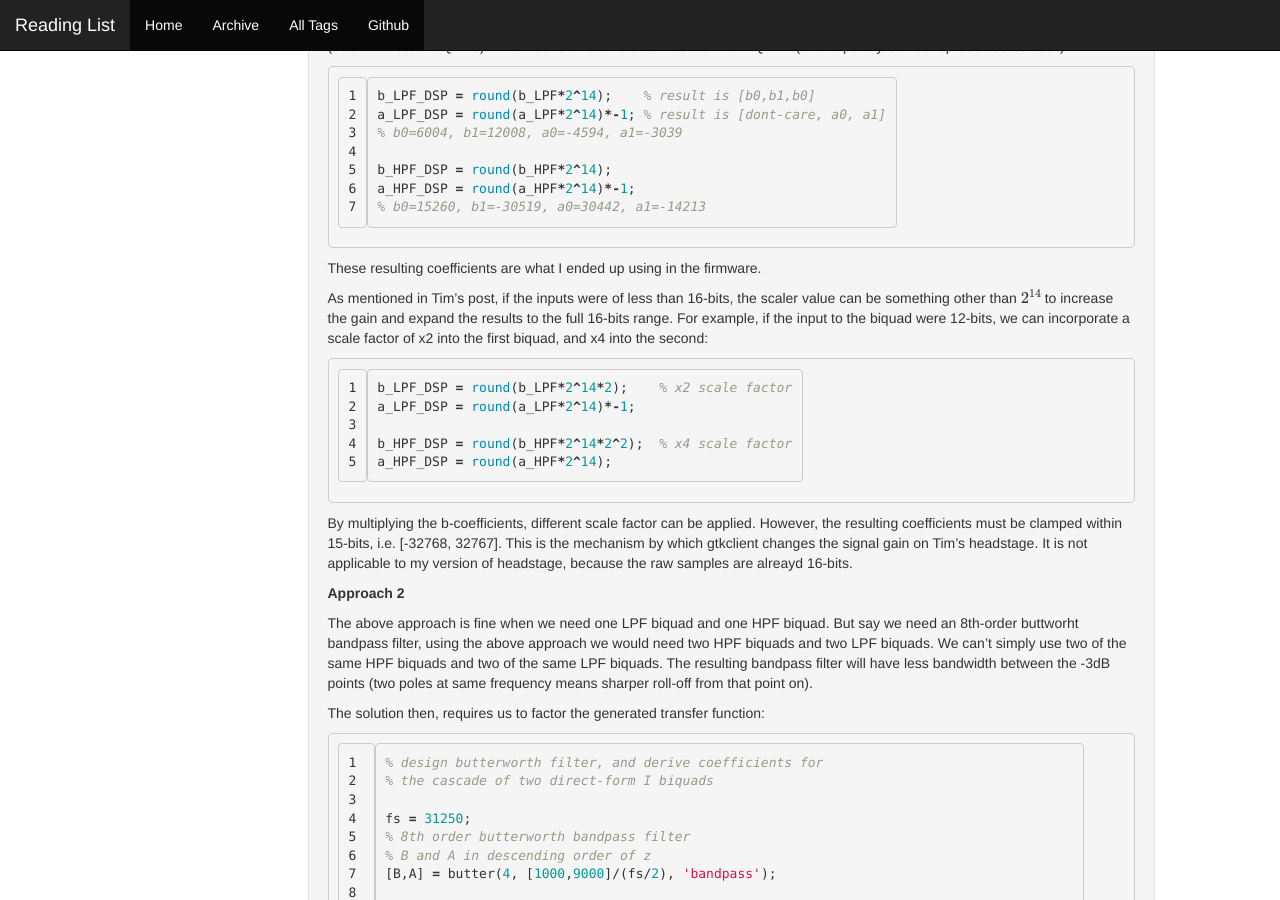
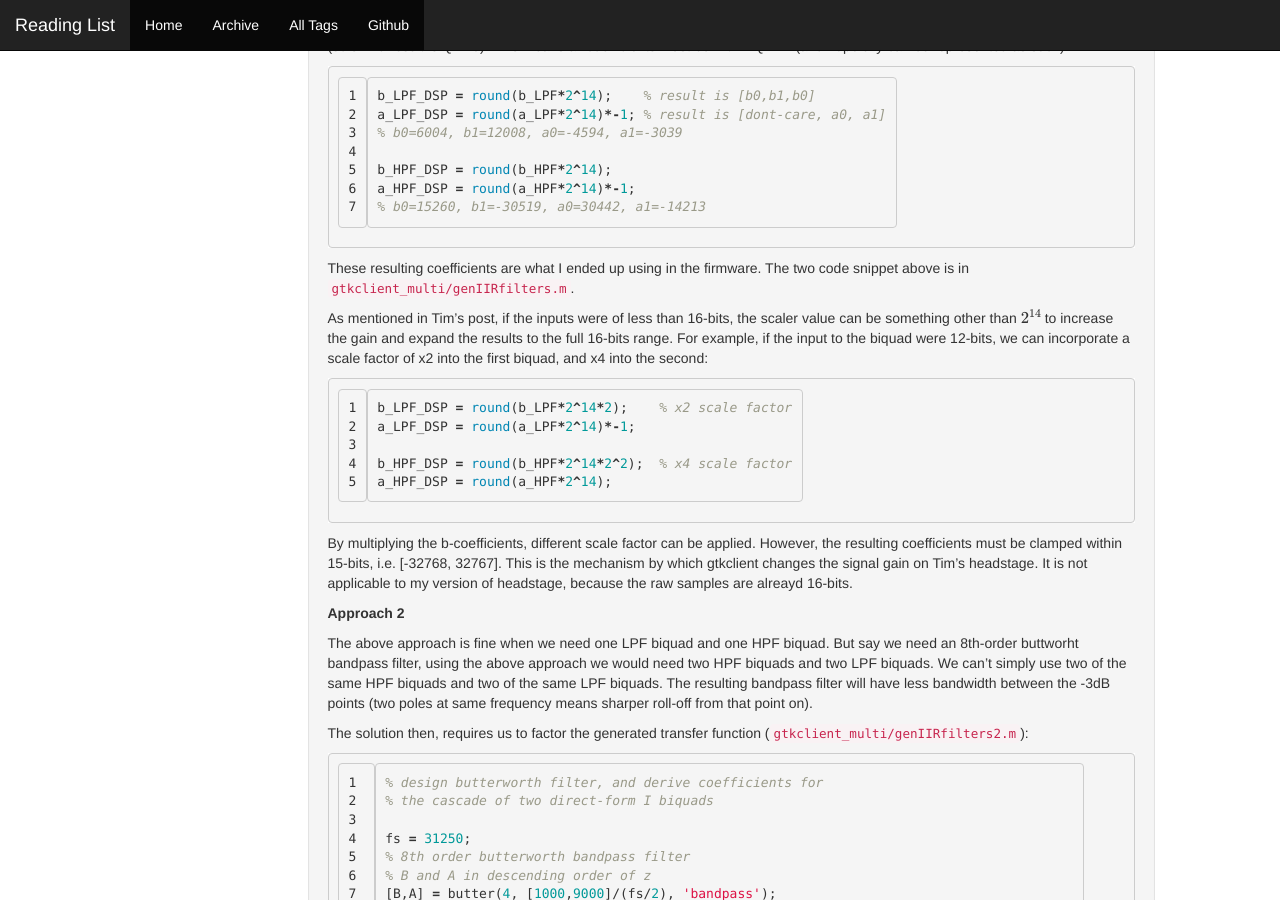
Before and after one commit to allenyin/reading_list, a Jekyll site: the page built from _posts/2016-01-06-DirectFormI-IIR-butterworth-filters.md, in a window 1280 px wide and 900 px high, scrolled down 2037 px. Built offline with Jekyll 4.4.1, drawn with Linux system fonts in a browser that asks for light colours; formulas are drawn with MathJax 3.

Commit message:
Edited the direct-form I post to mention script I use to generate filters

```diff
--- a/_posts/2016-01-06-DirectFormI-IIR-butterworth-filters.md
+++ b/_posts/2016-01-06-DirectFormI-IIR-butterworth-filters.md
@@ -24,9 +24,9 @@ DF2-biquad
 
 DF1-biquad
 
-Most commonly, Direct Form II biquads are used in implementations. However, as [this great paper](m8ta.com/images/584_1.pdf) suggests, Direct Form II biquads have extra limitations on the coefficient range. Therefore, Direct Form I biquads are more desirable in 16-bit fixed-point applications. The paper does point out instability issues of DF1-based IIR filters.
+Most commonly, Direct Form II biquads are used in implementations. However, as [this great paper](https://m8ta.com/images/584_1.pdf) suggests, Direct Form II biquads have extra limitations on the coefficient range. Therefore, Direct Form I biquads are more desirable in 16-bit fixed-point applications. The paper does point out instability issues of DF1-based IIR filters.
 
-A lot of the original implementation rationale of the filters have been discussed in [Tim's post from a long time ago](m8ta.com/index.pl?pid=438), although his post was deriving elliptic filters.This post will mostly talk about how to generate the coefficients for the filters given the following assembly code structure:
+A lot of the original implementation rationale of the filters have been discussed in [Tim's post from a long time ago](https://m8ta.com/index.pl?pid=438), although his post was deriving elliptic filters.This post will mostly talk about how to generate the coefficients for the filters given the following assembly code structure:
 
 {% highlight asm linenos=table %}
 r5 = [i0++] || r1 = [i1++];  // r5=b0(LPF), r1=x0(n-1); i0@b1(LPF), i1@x0(n-2)
@@ -88,7 +88,7 @@ a_HPF_DSP = round(a_HPF*2^14)*-1;
 % b0=15260, b1=-30519, a0=30442, a1=-14213
 {% endhighlight %}
 
-These resulting coefficients are what I ended up using in the firmware.
+These resulting coefficients are what I ended up using in the firmware. The two code snippet above is in `gtkclient_multi/genIIRfilters.m`.
 
 As mentioned in Tim's post, if the inputs were of less than 16-bits, the scaler value can be something other than \\(2^{14}\\) to increase the gain and expand the results to the full 16-bits range. For example, if the input to the biquad were 12-bits, we can incorporate a scale factor of x2 into the first biquad, and x4 into the second:
 
@@ -106,7 +106,7 @@ By multiplying the b-coefficients, different scale factor can be applied. Howeve
 
 The above approach is fine when we need one LPF biquad and one HPF biquad. But say we need an 8th-order buttworht bandpass filter, using the above approach we would need two HPF biquads and two LPF biquads. We can't simply use two of the same HPF biquads and two of the same LPF biquads. The resulting bandpass filter will have less bandwidth between the -3dB points (two poles at same frequency means sharper roll-off from that point on).
 
-The solution then, requires us to factor the generated transfer function:
+The solution then, requires us to factor the generated transfer function (`gtkclient_multi/genIIRfilters2.m`):
 
 {% highlight matlab linenos=table %}
 % design butterworth filter, and derive coefficients for
```
